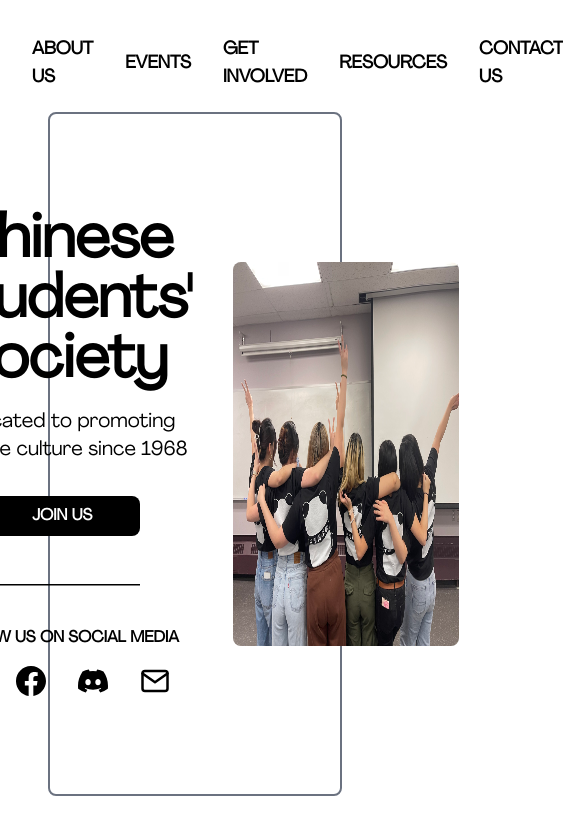
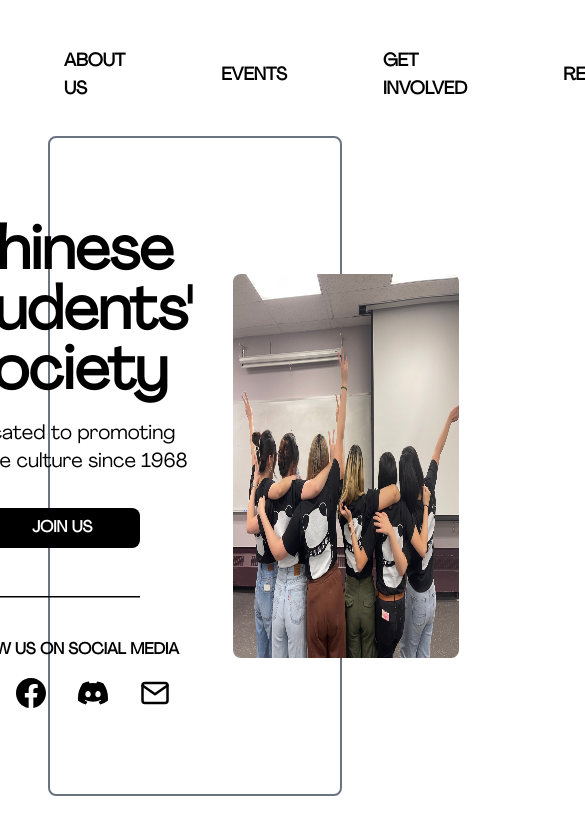
Before and after one commit to allennguyen01/UCalgary-CSS, a React (Vite) app: page / in a window 390 px wide. Shown: the top 834 px of the page, 585 px wide, since content can reach past the window. Built offline with nearby package versions, Linux system fonts and the light colour scheme.

Commit message:
Make navbar responsive

```diff
--- a/src/pages/Layout.jsx
+++ b/src/pages/Layout.jsx
@@ -1,18 +1,55 @@
-import { Outlet, Link } from "react-router-dom";
+import { Outlet, Link, NavLink } from "react-router-dom";
 import logo from "../assets/logo.png";
 
 export default function Layout() {
+  const links = [
+    {
+      id: 1,
+      content: "ABOUT US",
+      to: "/about-us",
+    },
+    {
+      id: 2,
+      content: "EVENTS",
+      to: "/events",
+    },
+    {
+      id: 3,
+      content: "GET INVOLVED",
+      to: "/get-involved",
+    },
+    {
+      id: 4,
+      content: "RESOURCES",
+      to: "/resources",
+    },
+    {
+      id: 5,
+      content: "CONTACT US",
+      to: "/contact-us",
+    },
+  ];
+
   return (
     <>
-      <nav className="flex justify-evenly items-center pt-8 gap-8 font-bold text-lg font-agrandir">
+      <nav className="flex justify-evenly items-center pt-8 gap-8 font-bold text-lg font-agrandir ">
         <Link to="/">
           <img src={logo} alt="CSS logo" className="h-16" />
         </Link>
-        <Link to="/about-us">ABOUT US</Link>
-        <Link to="/events">EVENTS</Link>
-        <Link to="/get-involved">GET INVOLVED</Link>
-        <Link to="/resources">RESOURCES</Link>
-        <Link to="/contact-us">CONTACT US</Link>
+        {links.map((link) => (
+          <NavLink
+            to={link.to}
+            key={link.id}
+            className="hover:bg-gray-400 rounded-lg px-8 py-4"
+            style={({ isActive }) => {
+              return {
+                backgroundColor: isActive ? "red" : "",
+              };
+            }}
+          >
+            {link.content}
+          </NavLink>
+        ))}
       </nav>
       <Outlet />
     </>
```
